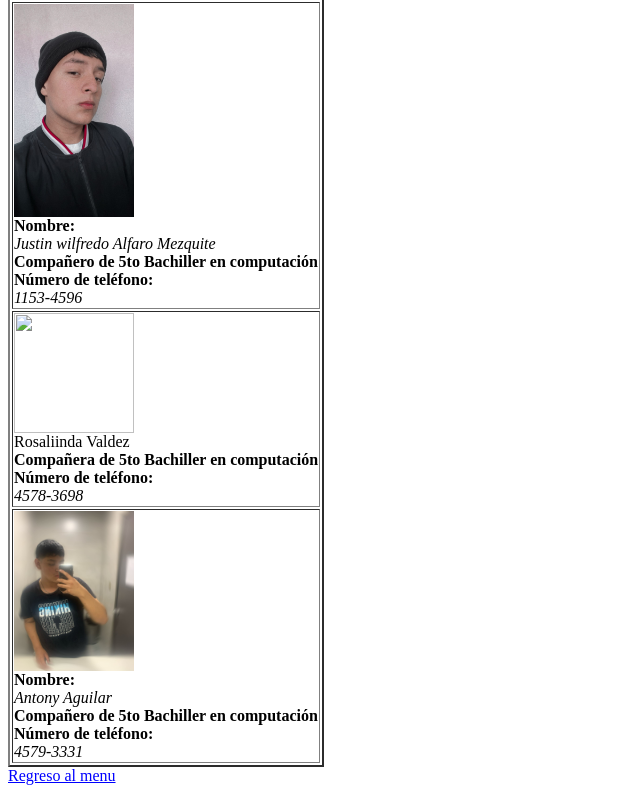
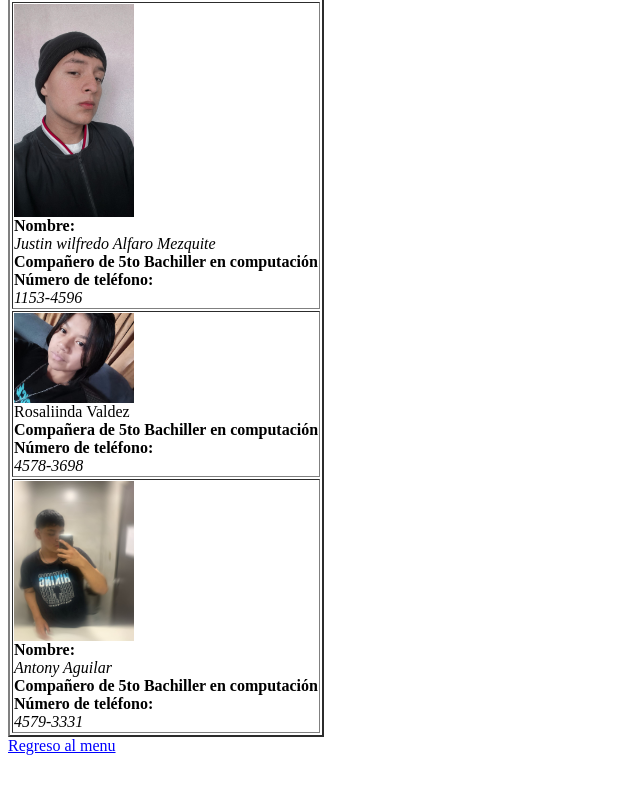
Before and after one commit to Gersonalva/Externos, a plain HTML site: page index.html in a window 1280 px wide. Shown: the part 1847-2640 px from the top of the page, without its empty margins (0-640 px from the left). After the commit the page ends 2610 px from the top, so only its background shows below. Drawn offline with Linux system fonts and the light colour scheme; the site is published under a folder, as on GitHub Pages, so addresses that start at the root find nothing.

Commit message:
Update index.html

```diff
--- a/index.html
+++ b/index.html
@@ -76,7 +76,7 @@ Menú de Opciones
 </tr>
 <tr>
 <td>
-  <img src="/Rosalinda.jfif" heigth = "110" width = "120" /><br>
+  <img src="Rosalinda.jfif" heigth = "110" width = "120" /><br>
   Rosaliinda Valdez</i><br>
   <b>Compañera de 5to Bachiller en computación</b><br>
 <b>Número de teléfono:</b><br>
```
